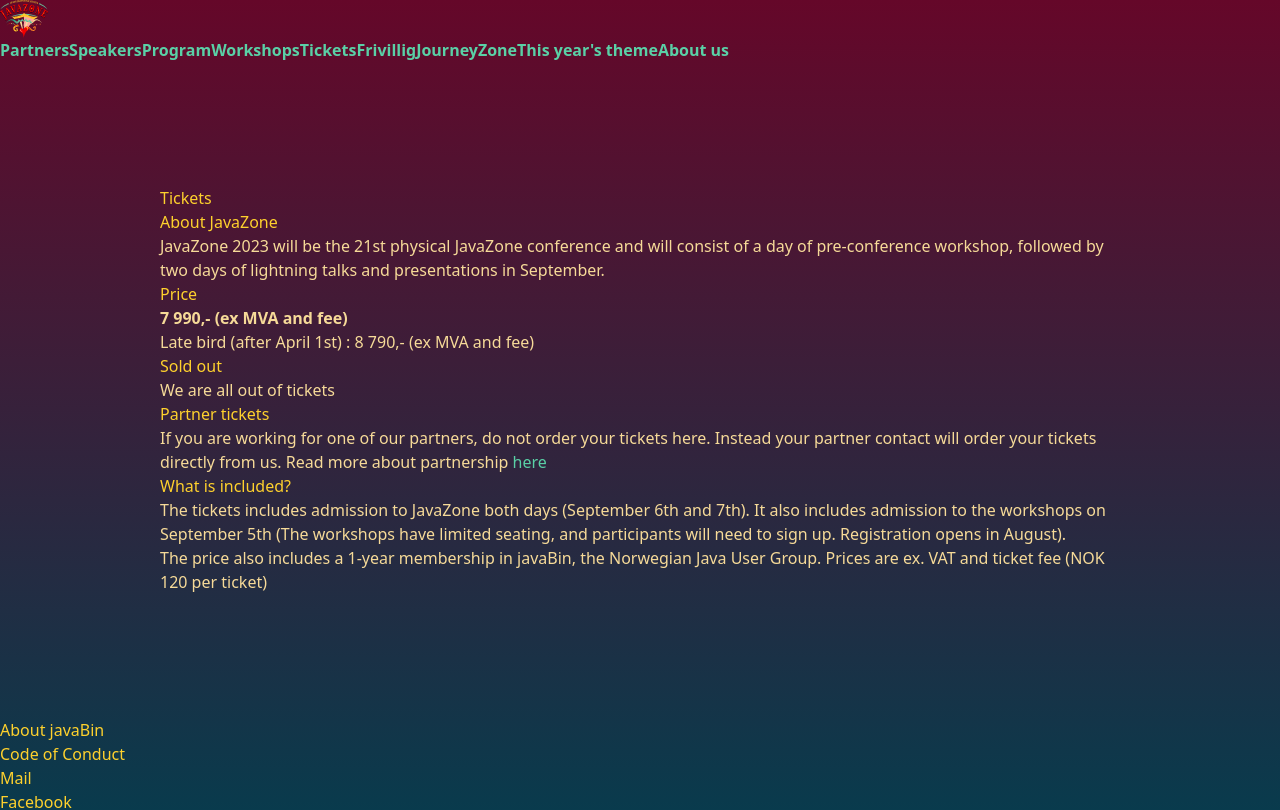
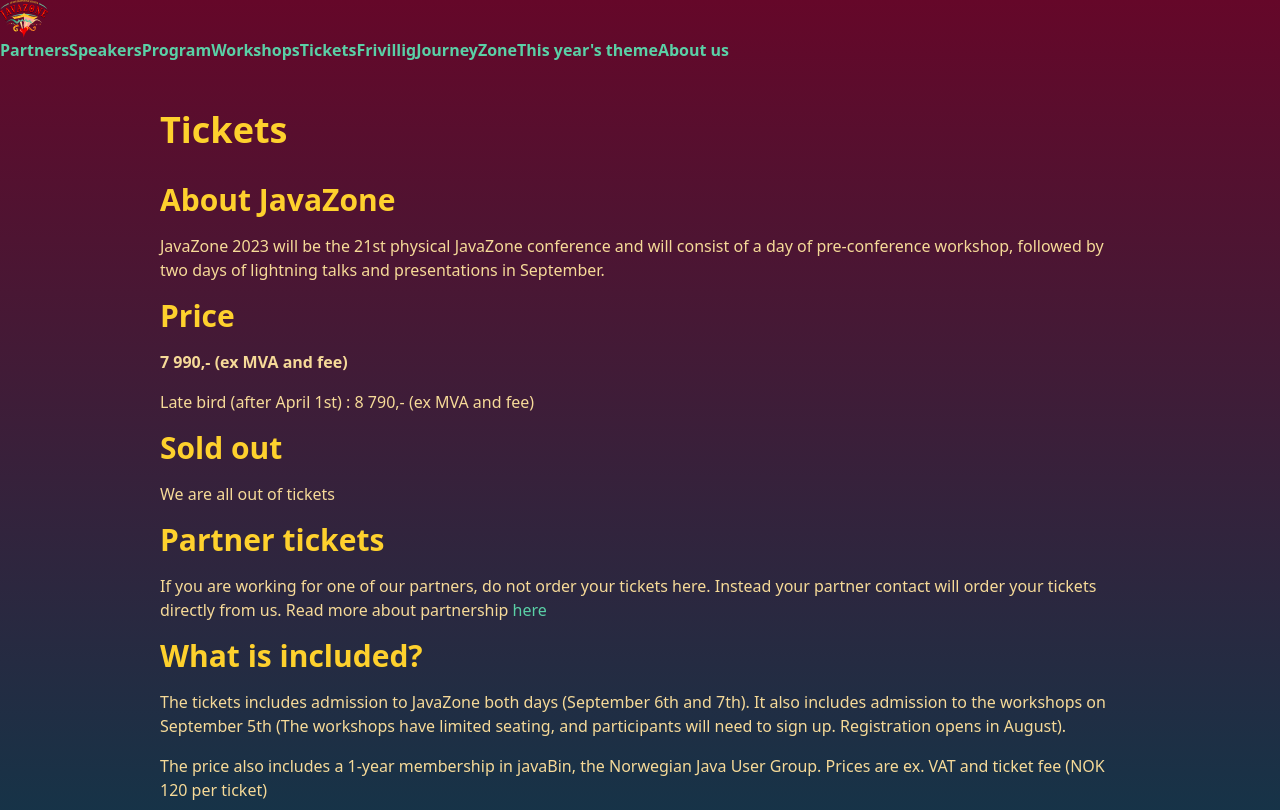
Before and after one commit to javaBin/2023.javazone.no, a Next.js app: page /tickets in a window 1280 px wide. Shown: the top 810 px of the page. Built offline with nearby package versions, Linux system fonts and the light colour scheme.

Commit message:
convert about us and tickets page to tailwindcss

```diff
--- a/app/about/page.tsx
+++ b/app/about/page.tsx
@@ -8,25 +8,27 @@ export const metadata: Metadata = {
 export default function About() {
   return (
     <div>
-      <div className="is-inline-block">
-        <h1 className="title is-size-1">JavaZone: The biggest community-driven Java conference</h1>
+      <div className="inline-block">
+        <h1 className="text-5xl leading-tight font-semibold text-[#FED12D]">
+          JavaZone: The biggest community-driven Java conference
+        </h1>
       </div>
-      <h2 className="content is-size-3">What is it? Who is behind it?</h2>
+      <h2 className="text-3xl mb-8">What is it? Who is behind it?</h2>
 
-      <section className="content is-normal">
-        <h2>WHAT IS JAVAZONE?</h2>
+      <section className="block last:mb-6">
+        <h2 className="text-3xl text-[#FED12D] font-semibold mb-4">WHAT IS JAVAZONE?</h2>
 
-        <p>
+        <p className="mb-4">
           JavaZone is the biggest community-driven Java conference that has been organized in Oslo,
           Norway since 2001. It is organized on a voluntary basis by a group of people from javaBin,
           the Norwegian Java User Group, working around the year and putting many hours to create an
           amazing conference experience for you.
         </p>
-        <p>
+        <p className="mb-4">
           Our goal is to organize a community-driven conference for developers where they can learn
           new things, share knowledge, and socialize.
         </p>
-        <p>
+        <p className="mb-4">
           We are happy to see the event grow bigger and better every year. In 2019 we hosted over
           3200 participants and 160 speakers across 7 parallel tracks over the course of two days.
           In addition, we also offered a selection of 11 workshops held on the day before the
@@ -36,17 +38,17 @@ export default function About() {
 
       <section className={pagestyles.child} />
 
-      <section className="content is-normal mt-5">
-        <h2>WHO IS BEHIND IT?</h2>
-        <p>
+      <section className="block last:mb-6 mt-5">
+        <h2 className="text-3xl text-[#FED12D] font-semibold mb-4">WHO IS BEHIND IT?</h2>
+        <p className="mb-4">
           Organizing a conference of this size on a voluntary basis is a lot of hard work (and it is
           great fun too!). The conference organization is represented by the JavaZone Core Team – a
           group of main organizers of the conference, where each representative is responsible for
           one or several areas or is leading a group of other JUG members. An example of such groups
           can be Program Committee, IT systems, etc.
         </p>
-        <p>The JavaZone Core Team for 2023:</p>
-        <ul>
+        <p className="mb-4">The JavaZone Core Team for 2023:</p>
+        <ul className="ml-8 my-4 list-disc">
           <li>
             <em>Leader</em> –{' '}
             <a href="mailto:javazone@java.no" target="_blank" rel="noreferrer">
@@ -78,13 +80,13 @@ export default function About() {
           </li>
         </ul>
 
-        <p>
+        <p className="mb-4">
           Being the biggest community-driven conference would not have been easy without all the
           partners, event coordinators, and subcontractors, so we would like to thank them as well!
           Thank you, all!
         </p>
 
-        <p>
+        <p className="mb-4">
           If you have any questions or comments, you can always reach the Core Team at{' '}
           <a href="mailto:javazone@java.no" target="_blank" rel="noreferrer">
             javazone@java.no
--- a/app/tickets/page.tsx
+++ b/app/tickets/page.tsx
@@ -1,4 +1,4 @@
-import {Metadata} from "next";
+import { Metadata } from 'next'
 
 export const metadata: Metadata = {
   title: 'JavaZone 2023 - Tickets',
@@ -7,40 +7,40 @@ export const metadata: Metadata = {
 export default function TicketsPage() {
   return (
     <div>
-      <h1 className="title">Tickets</h1>
+      <h1 className="text-4xl font-semibold text-[#FED12D] mb-8">Tickets</h1>
 
-      <section className="content is-normal">
-        <h2>About JavaZone</h2>
+      <section className="block mb-4">
+        <h2 className="text-3xl text-[#FED12D] font-semibold mb-4">About JavaZone</h2>
         <p>
           JavaZone 2023 will be the 21st physical JavaZone conference and will consist of a day of
           pre-conference workshop, followed by two days of lightning talks and presentations in
           September.
         </p>
       </section>
-      <section className="content is-normal">
-        <h2>Price</h2>
-        <p>
+      <section className="block mb-4">
+        <h2 className="text-3xl text-[#FED12D] font-semibold mb-4">Price</h2>
+        <p className="mb-4">
           <b>7 990,- (ex MVA and fee)</b>
         </p>
         <p>Late bird (after April 1st) : 8 790,- (ex MVA and fee)</p>
       </section>
-      <section className="content is-normal">
-        <h2>Sold out</h2>
-        <p>
+      <section className="block mb-4">
+        <h2 className="text-3xl text-[#FED12D] font-semibold mb-4">Sold out</h2>
+        <p className="mb-4">
           We are all out of tickets
         </p>
       </section>
-      <section className="content is-normal">
-        <h2>Partner tickets</h2>
+      <section className="block mb-4">
+        <h2 className="text-3xl text-[#FED12D] font-semibold mb-4">Partner tickets</h2>
         <p>
           If you are working for one of our partners, do not order your tickets here. Instead your
           partner contact will order your tickets directly from us. Read more about partnership{' '}
           <a href="/partners">here</a>
         </p>
       </section>
-      <section className="content is-normal">
-        <h2>What is included?</h2>
-        <p>
+      <section className="block mb-4">
+        <h2 className="text-3xl text-[#FED12D] font-semibold mb-4">What is included?</h2>
+        <p className="mb-4">
           The tickets includes admission to JavaZone both days (September 6th and 7th). It also
           includes admission to the workshops on September 5th (The workshops have limited seating,
           and participants will need to sign up. Registration opens in August).
```
